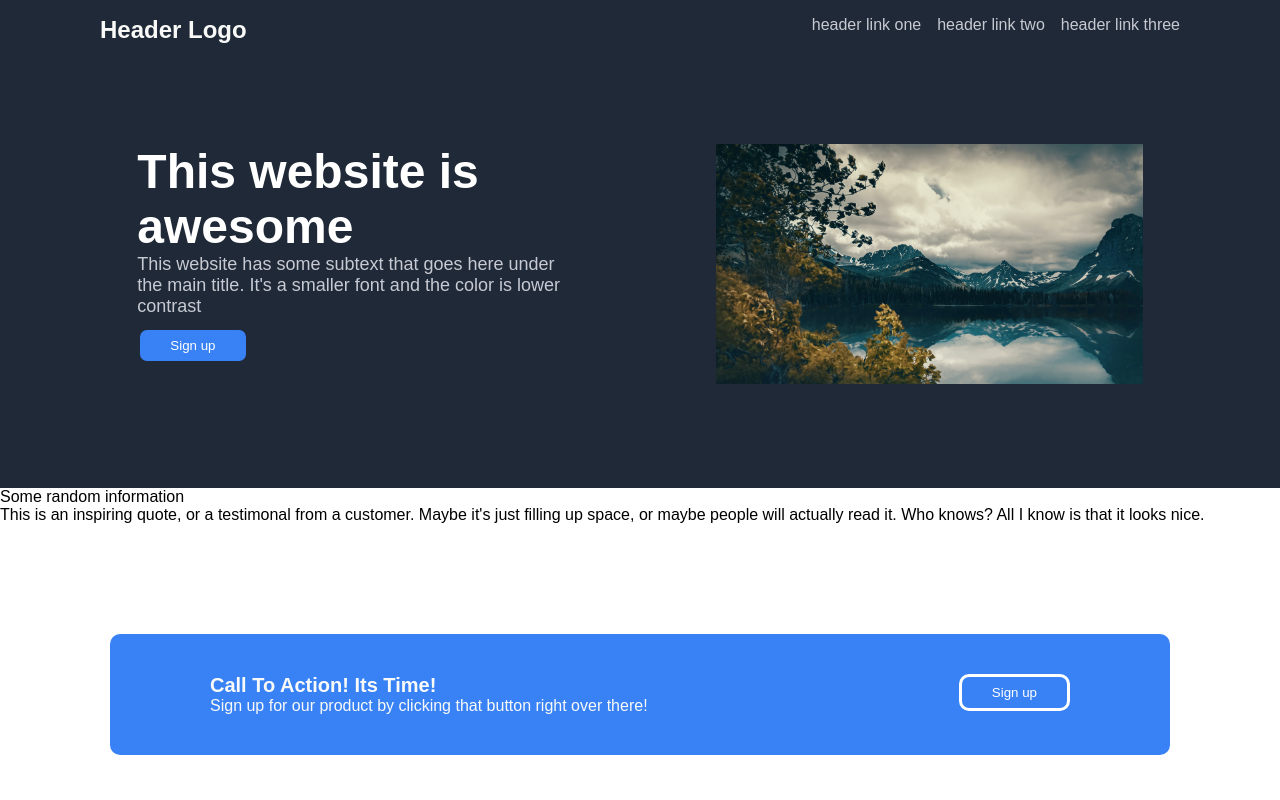
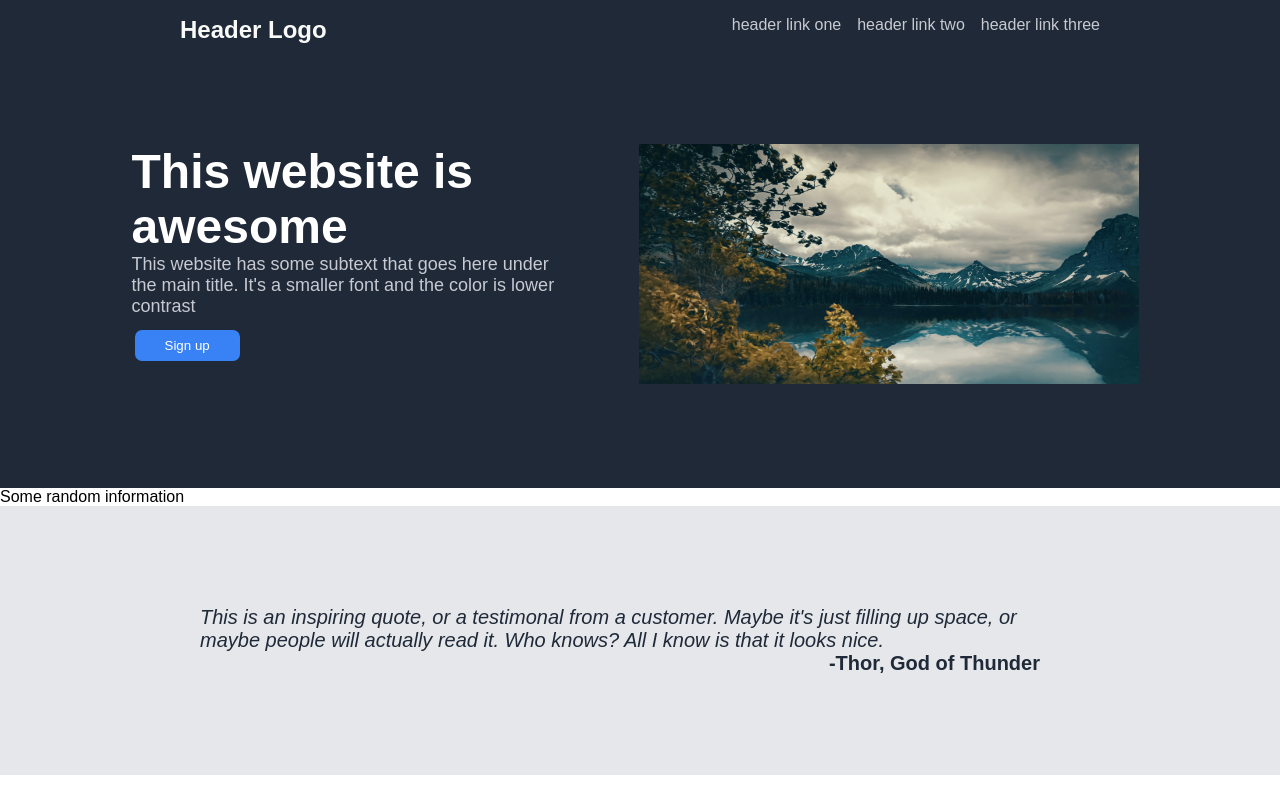
Before and after one commit to valdcarl/landing-page-practice, a plain HTML site: page index.html in a window 1280 px wide. Shown: the top 800 px of the page. Drawn offline with Linux system fonts and the light colour scheme.

Commit message:
- Completion of section3, testimonial/quote - All sections marked for revision

```diff
--- a/index.html
+++ b/index.html
@@ -47,11 +47,20 @@
             Some random information
         </div> <!-- END SECTION 2-->
 
-        <div>
-            This is an inspiring quote, or a testimonal from a
-            customer.  Maybe it's just filling up space, or maybe
-            people will actually read it.  Who knows?  All I know
-            is that it looks nice.
+        <div class="testimonal-section">
+            <div class="quote-and-author">
+                <div class="quote">
+                    <em>This is an inspiring quote, or a testimonal from a
+                    customer.  Maybe it's just filling up space, or maybe
+                    people will actually read it.  Who knows?  All I know
+                    is that it looks nice.</em>
+                </div>
+                <div class="quote-author">
+                    -Thor, God of Thunder
+                </div>
+            </div>
+        </div>
+
         </div> <!-- END SECTION 3 - quotation-testimonial-->
 
         <div class="closing-section">
--- a/styles.css
+++ b/styles.css
@@ -28,6 +28,7 @@
     color: #F9FAF8;
     font-size: 24px;
     font-weight: bold;
+    margin-left: 80px;
 }
 
 ul {
@@ -36,6 +37,7 @@ ul {
     list-style: none;   /* to get rid of our bullet-points*/
     color:#E5E7EB;
     gap: 16px;
+    margin-right: 80px;
 }
 
 a {
@@ -51,7 +53,7 @@ a {
 }
 
 .header-body-left {
-    margin-right: 20px;
+    margin-left: 20px;
 }
 
 .header-body-left-title {
@@ -80,12 +82,36 @@ button {
 #header-body-right-img {
     max-height: 240px;
     margin-left: 40px;
+    margin-right: 30px;
+    width: 500px;
 }
 
 
 
 /* Quote/Testimonial Section - Section 3 */
+.testimonal-section {
+    background-color: #E5E7EB;
+    padding: 100px;
+    color: #1F2937;
+}
 
+.quote-and-author {
+    margin-right: 100px;
+    margin-left: 100px;
+    max-width: 1000px;
+}
+
+.quote {
+    font-size: 20px;
+    font-weight: lighter;
+}
+
+.quote-author {
+    font-size: 20px;
+    font-weight: bold;
+    text-align: end;
+    margin-right: 40px;
+}
 
 
 /* Call to Action Section - Section 4 */
@@ -99,7 +125,9 @@ button {
     display: flex;
     background-color: #3882f6;
     justify-content: space-between;
-    margin: 10px;
+    padding: 10px;
+    margin-left: 80px;
+    margin-right: 80px;
     border-radius: 10px;
 }
 
```
